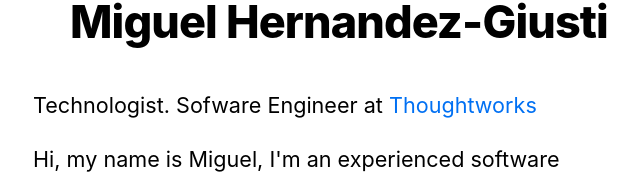
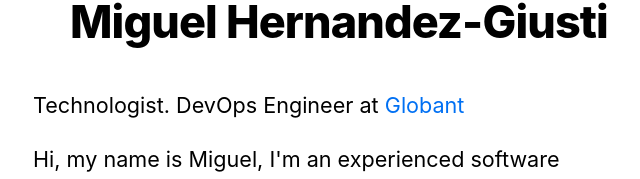
Before and after one commit to andsoluciones/andsoluciones.com, a Next.js app: page / in a window 1280 px wide. Shown: the part 221-400 px from the top of the page, without its empty margins (301-941 px from the left). Built offline with nearby package versions, Linux system fonts and the light colour scheme.

Commit message:
Change current job

```diff
--- a/pages/index.tsx
+++ b/pages/index.tsx
@@ -22,7 +22,7 @@ export default function Home({
         <title>{siteTitle}</title>
       </Head>
       <section className={utilStyles.headingMd}>
-        <p>Technologist. Sofware Engineer at <a href="https://www.thoughtworks.com">Thoughtworks</a></p>
+        <p>Technologist. DevOps Engineer at <a href="https://www.globant.com">Globant</a></p>
         <p>
           Hi, my name is Miguel, I'm an experienced software Engineer and SRE Specialist with Agile mindset.{' '}
           I love helping organizations to deliver software solutions with adaptive design.
```
